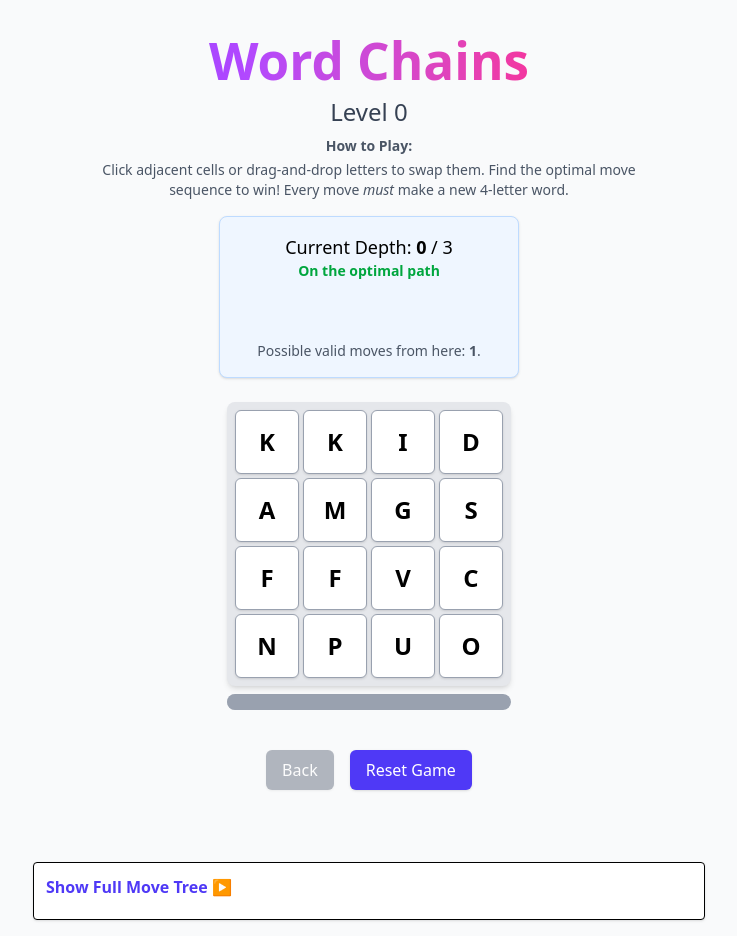
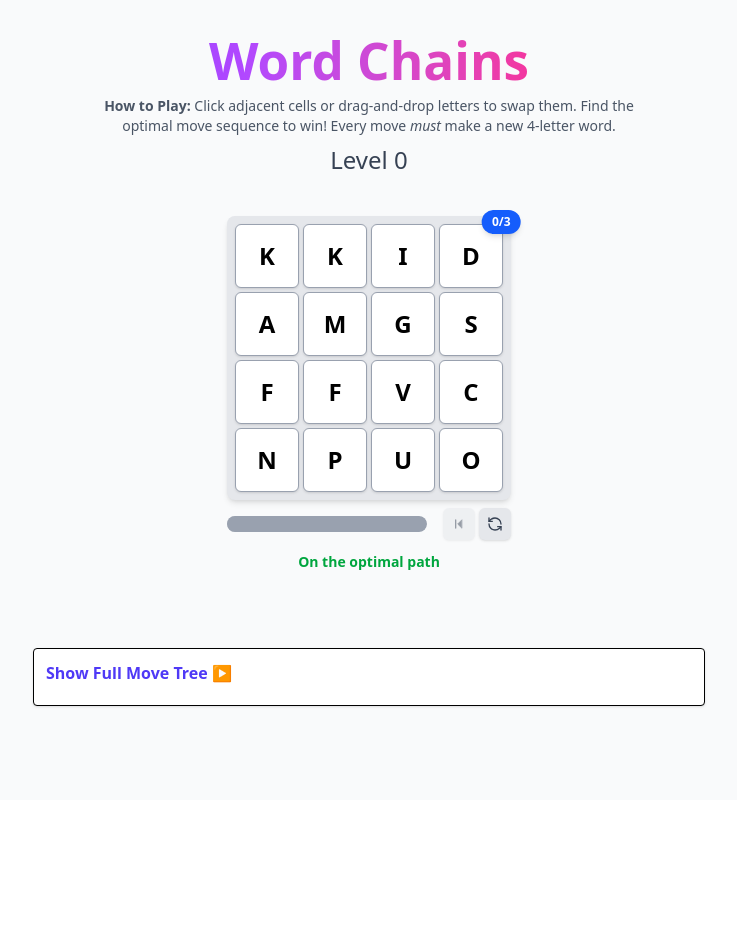
Before and after one commit to sudorandom/wordchain, a React (Vite) app in the folder frontend/: page / in a window 1280 px wide. Shown: the whole page, without its empty margins (271-1008 px from the left). After the commit the page ends 800 px from the top, so only its background shows below. Built offline with nearby package versions, Linux system fonts and the light colour scheme.

Commit message:
chore: several style updates/refinements

```diff
--- a/frontend/src/App.tsx
+++ b/frontend/src/App.tsx
@@ -236,7 +236,8 @@ function ProgressBar({ currentScore, maxScore }) {
     const percentage = maxScore > 0 ? Math.min(100, (currentScore / maxScore) * 100) : 0;
     const greenWidth = `${percentage}%`; const greyWidth = `${100 - percentage}%`;
     return (
-        <div className="w-full bg-gray-300 rounded-full h-4 overflow-hidden flex mt-2" title={`Reached depth ${currentScore} of ${maxScore}`}>
+        // Use flex-grow to allow the progress bar to take available space
+        <div className="flex-grow bg-gray-300 rounded-full h-4 overflow-hidden flex mr-2" title={`Reached depth ${currentScore} of ${maxScore}`}>
             <div className="bg-blue-500 h-full transition-all duration-500 ease-out rounded-l-full" style={{ width: greenWidth }}></div>
             <div className="bg-gray-400 h-full rounded-r-full" style={{ width: greyWidth }}></div>
         </div>
@@ -244,7 +245,7 @@ function ProgressBar({ currentScore, maxScore }) {
 }
 
 // --- End Game Panel Component ---
-function EndGamePanel({ score, maxScore, playerWords, optimalPathWords, onReset }) {
+function EndGamePanel({ score, maxScore, playerWords, optimalPathWords, onClose }) {
     const isMaxScore = score === maxScore;
     const sortedPlayerWords = useMemo(() => [...playerWords].sort(), [playerWords]);
     return (
@@ -265,7 +266,7 @@ function EndGamePanel({ score, maxScore, playerWords, optimalPathWords, onReset
                 </div>
                 {isMaxScore && <p className="text-2xl font-bold text-green-600 mb-4 animate-pulse">Maximum Depth Reached!</p>}
                 {!isMaxScore && <p className="text-xl font-bold text-gray-600 mb-4">You didn't reach the maximum possible depth.</p>}
-                <button onClick={onReset} className="mt-4 px-6 py-2 bg-indigo-600 text-white rounded-md shadow hover:bg-indigo-700 focus:outline-none focus:ring-2 focus:ring-indigo-500 focus:ring-offset-2">Close</button>
+                <button onClick={onClose} className="mt-4 px-6 py-2 bg-indigo-600 text-white rounded-md shadow hover:bg-indigo-700 focus:outline-none focus:ring-2 focus:ring-indigo-500 focus:ring-offset-2">Close</button>
             </div>
         </div>
     );
@@ -429,7 +430,7 @@ function App() {
             if (typeof matchedNode.maxDepthReached === 'number' && matchedNode.maxDepthReached < maxDepthPossibleFromCurrentState) {
                 isDeviatedMove = true;
             }
-            setHasDeviated(isDeviatedMove);
+            setHasDeviated(isDeviatedMove); // Set deviation based on calculation
 
             setHistory(prevHistory => [...prevHistory, { grid, currentPossibleMoves, currentDepth, moveMade: moveMadeCoords, wordsFormedByMove }]);
             setAnimationState({ animating: true, from: cell1, to: cell2 });
@@ -467,8 +468,10 @@ function App() {
             }, 300);
 
         } else {
+            // *** Invalid move (no word formed) ***
             setIsInvalidMove(true);
-            setHasDeviated(true);
+            // *** Do NOT set hasDeviated here ***
+            // setHasDeviated(true); // REMOVED
             setFoundWordsDisplay(['Invalid Move! No new word found!']);
             triggerWiggle(cell1, cell2);
         }
@@ -607,6 +610,11 @@ function App() {
 
   }, [history, animationState.animating, isGameOver, handleReset, gameData]);
 
+  // --- Handler to close the game over panel ---
+  const handleCloseGameOver = useCallback(() => {
+      setIsGameOver(false);
+  }, []);
+
   // --- Render Helper for Word Chain ---
   const renderWordChain = () => {
       if (history.length === 0) return <div className="min-h-[2rem] mt-4"></div>; // Use min-h instead of h
@@ -641,33 +649,37 @@ function App() {
   // --- Main Render ---
   return (
     <div className="flex flex-col items-center justify-start min-h-screen bg-gray-50 p-4 font-sans pt-8">
-       {/* Apply custom font class (font-bungee) and animated gradient */}
        <h1 className="text-3xl font-bold mb-2 text-transparent bg-clip-text bg-gradient-to-r from-indigo-500 via-purple-500 to-pink-500 animate-gradient-flow font-bungee">
             Word Chains
        </h1>
+       <div className="text-center max-w-xl mb-2 text-sm text-gray-600">
+            <p><span className="font-semibold mb-1">How to Play:</span> Click adjacent cells or drag-and-drop letters to swap them. Find the optimal move sequence to win! Every move <i>must</i> make a new {minWordLength}-letter word.</p>
+       </div>
+
        <h2 className="text-2xl mb-2 text-gray-700">Level {level}</h2>
-       <div className="text-center max-w-xl mb-4 text-sm text-gray-600">
-            <p className="font-semibold mb-1">How to Play:</p>
-            <p>Click adjacent cells or drag-and-drop letters to swap them. Find the optimal move sequence to win! Every move <i>must</i> make a new {minWordLength}-letter word.</p>
+
+       <div className="h-6 mb-2 text-center">
+            {isInvalidMove && <p className="text-red-600 font-semibold">{Array.isArray(foundWordsDisplay) && foundWordsDisplay.length > 0 ? foundWordsDisplay[0] : 'Invalid Move!'}</p>}
        </div>
-       <div className="mb-6 p-4 bg-blue-50 border border-blue-200 rounded-lg shadow text-center min-w-[300px] min-h-[150px] flex flex-col justify-center">
-           <div>
-               <p className="text-lg">Current Depth: <span className="font-semibold">{currentDepth}</span> / {maxDepthAttainable}</p>
-               <p className={`text-sm ${hasDeviated ? 'text-red-600 font-bold' : 'text-green-600 font-semibold'}`}>
-                   {hasDeviated ? "Deviated from optimal path!" : "On the optimal path"}
-               </p>
-               <div className="h-6 mt-2">
-                   {isInvalidMove && <p className="text-red-600 font-semibold">{Array.isArray(foundWordsDisplay) && foundWordsDisplay.length > 0 ? foundWordsDisplay[0] : 'Invalid Move!'}</p>}
-               </div>
-               <div className="h-6">
-                   {foundWordsDisplay.length > 0 && !animationState.animating && !isInvalidMove && <p className="text-green-700 font-semibold">Words Found: {foundWordsDisplay.join(', ').toUpperCase()}</p>}
-               </div>
-               <p className="text-sm text-gray-600 mt-1">Possible valid moves from here: <strong>{currentPossibleMoves?.length ?? 0}</strong>.</p>
-               {currentPossibleMoves?.length > 1 && !hasDeviated && <p className="text-sm text-orange-600 mt-1 font-semibold">Multiple optimal moves possible!</p>}
-               {currentPossibleMoves?.length > 1 && hasDeviated && <p className="text-sm text-gray-600 mt-1">There might be a better move...</p>}
-           </div>
-       </div>
-       <div className="inline-flex flex-col items-center mb-4">
+
+       <div className="relative inline-flex flex-col items-center mb-1">
+            {(currentPossibleMoves?.length ?? 0) > 1 && (
+                <div
+                    className="absolute top-0 left-0 z-10 px-2.5 py-1 bg-yellow-500 text-gray-900 text-xs font-bold rounded-full shadow-md transform -translate-x-1/4 -translate-y-1/4"
+                    title="Possible valid moves from this state"
+                >
+                    {currentPossibleMoves?.length ?? 0}
+                </div>
+            )}
+
+            {/* Depth Badge */}
+            <div
+                className="absolute top-0 right-0 z-10 px-2.5 py-1 bg-blue-600 text-white text-xs font-bold rounded-full shadow-md transform translate-x-1/4 -translate-y-1/4"
+                title="Current Depth / Max Depth Attainable"
+            >
+                {currentDepth}/{maxDepthAttainable}
+            </div>
+
            <WordGrid
                 grid={grid}
                 selectedCell={selectedCell}
@@ -675,7 +687,7 @@ function App() {
                 hoveredCell={hoveredCell}
                 animationState={animationState}
                 highlightedCells={highlightedCells}
-                wiggleCells={wiggleCells} // Pass wiggle state down
+                wiggleCells={wiggleCells}
                 onCellClick={handleCellClick}
                 onDragStart={handleDragStart}
                 onDragEnter={handleDragEnter}
@@ -683,16 +695,50 @@ function App() {
                 onDragEnd={handleDragEnd}
                 onDrop={handleDrop}
             />
-           <ProgressBar currentScore={currentDepth} maxScore={maxDepthAttainable} />
+            {/* Progress Bar and Buttons Container */}
+            <div className="w-full flex items-center mt-2">
+                <ProgressBar currentScore={currentDepth} maxScore={maxDepthAttainable} />
+                {/* Buttons Container */}
+                <div className="flex space-x-1 ml-2">
+                    <button
+                        onClick={handleBack}
+                        disabled={history.length === 0 || animationState.animating || isGameOver}
+                        className={`p-2 bg-gray-200 text-gray-700 rounded-md shadow hover:bg-gray-300 focus:outline-none focus:ring-2 focus:ring-gray-400 focus:ring-offset-1 disabled:opacity-50 disabled:cursor-not-allowed`}
+                        title="Back (Undo last move)"
+                    >
+                        <svg xmlns="http://www.w3.org/2000/svg" width="16" height="16" viewBox="0 0 24 24" fill="currentColor" stroke="currentColor" strokeWidth="1" strokeLinecap="round" strokeLinejoin="round">
+                            <path d="M16 18 L10 12 L16 6 Z"/>
+                            <path d="M7 18 L7 6" strokeWidth="2"/>
+                        </svg>
+                    </button>
+
+                    <button
+                        onClick={handleReset}
+                        disabled={animationState.animating}
+                        className={`p-2 bg-gray-200 text-gray-700 rounded-md shadow hover:bg-gray-300 focus:outline-none focus:ring-2 focus:ring-indigo-400 focus:ring-offset-1 disabled:opacity-50 disabled:cursor-not-allowed`}
+                        title="Reset Game"
+                    >
+                        <svg xmlns="http://www.w3.org/2000/svg" width="16" height="16" viewBox="0 0 24 24" fill="none" stroke="currentColor" strokeWidth="2" strokeLinecap="round" strokeLinejoin="round">
+                             <path d="M21 12a9 9 0 0 0-9-9 9.75 9.75 0 0 0-6.74 2.74L3 8"/>
+                             <path d="M3 3v5h5"/>
+                             <path d="M3 12a9 9 0 0 0 9 9 9.75 9.75 0 0 0 6.74-2.74L21 16"/>
+                             <path d="M21 21v-5h-5"/>
+                        </svg>
+                    </button>
+                </div>
+            </div>
        </div>
-       <div className="flex space-x-4 mt-6">
-           <button onClick={handleBack} disabled={history.length === 0 || animationState.animating || isGameOver} className={`px-4 py-2 bg-gray-500 text-white rounded-md shadow hover:bg-gray-600 focus:outline-none focus:ring-2 focus:ring-gray-400 focus:ring-offset-2 disabled:opacity-50 disabled:cursor-not-allowed`}>Back</button>
-           <button onClick={handleReset} disabled={animationState.animating} className={`px-4 py-2 bg-indigo-600 text-white rounded-md shadow hover:bg-indigo-700 focus:outline-none focus:ring-2 focus:ring-indigo-500 focus:ring-offset-2 disabled:opacity-50 disabled:cursor-not-allowed`}>Reset Game</button>
-       </div>
+
+        <div className="h-6 mt-2 text-center">
+            <p className={`text-sm ${hasDeviated ? 'text-red-600 font-bold' : 'text-green-600 font-semibold'}`}>
+                {hasDeviated ? "Deviated from optimal path!" : "On the optimal path"}
+            </p>
+        </div>
+
+
        {renderWordChain()}
        <ExplorationTreeView treeData={gameData.explorationTree} />
-       {isGameOver && <EndGamePanel score={currentDepth} maxScore={maxDepthAttainable} playerWords={playerUniqueWordsFound} optimalPathWords={optimalPathWords} onReset={handleReset} />}
-       {/* Add CSS for animations */}
+       {isGameOver && <EndGamePanel score={currentDepth} maxScore={maxDepthAttainable} playerWords={playerUniqueWordsFound} optimalPathWords={optimalPathWords} onClose={handleCloseGameOver} />}
        <style>{`
             @keyframes pulse-fade-out { 0% { opacity: 0.6; transform: scale(1); } 20% { opacity: 0.8; transform: scale(1.05); } 80% { opacity: 0.8; transform: scale(1.05); } 100% { opacity: 0; transform: scale(1); } }
             .animate-pulse-fade-out { animation: pulse-fade-out 1.5s ease-in-out forwards; }
```
